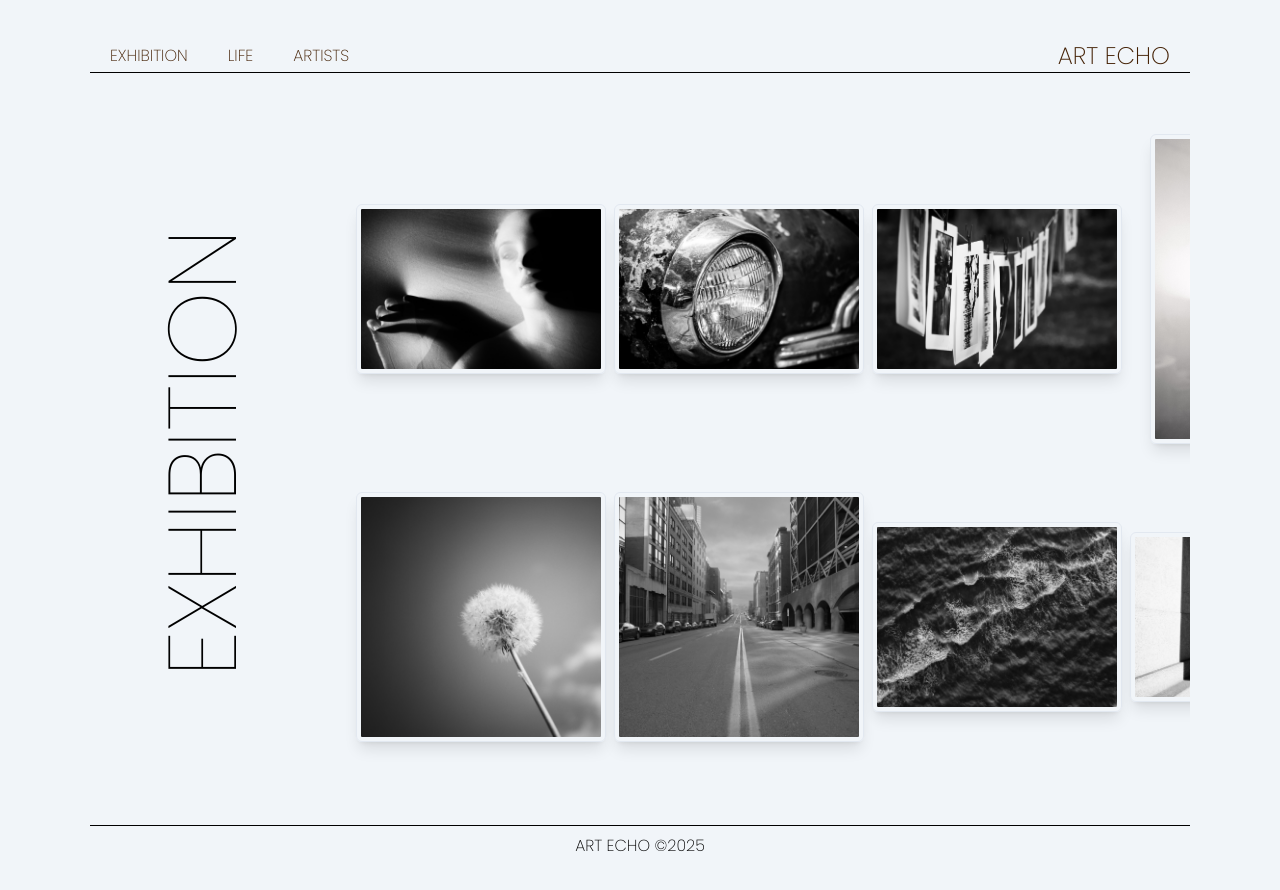
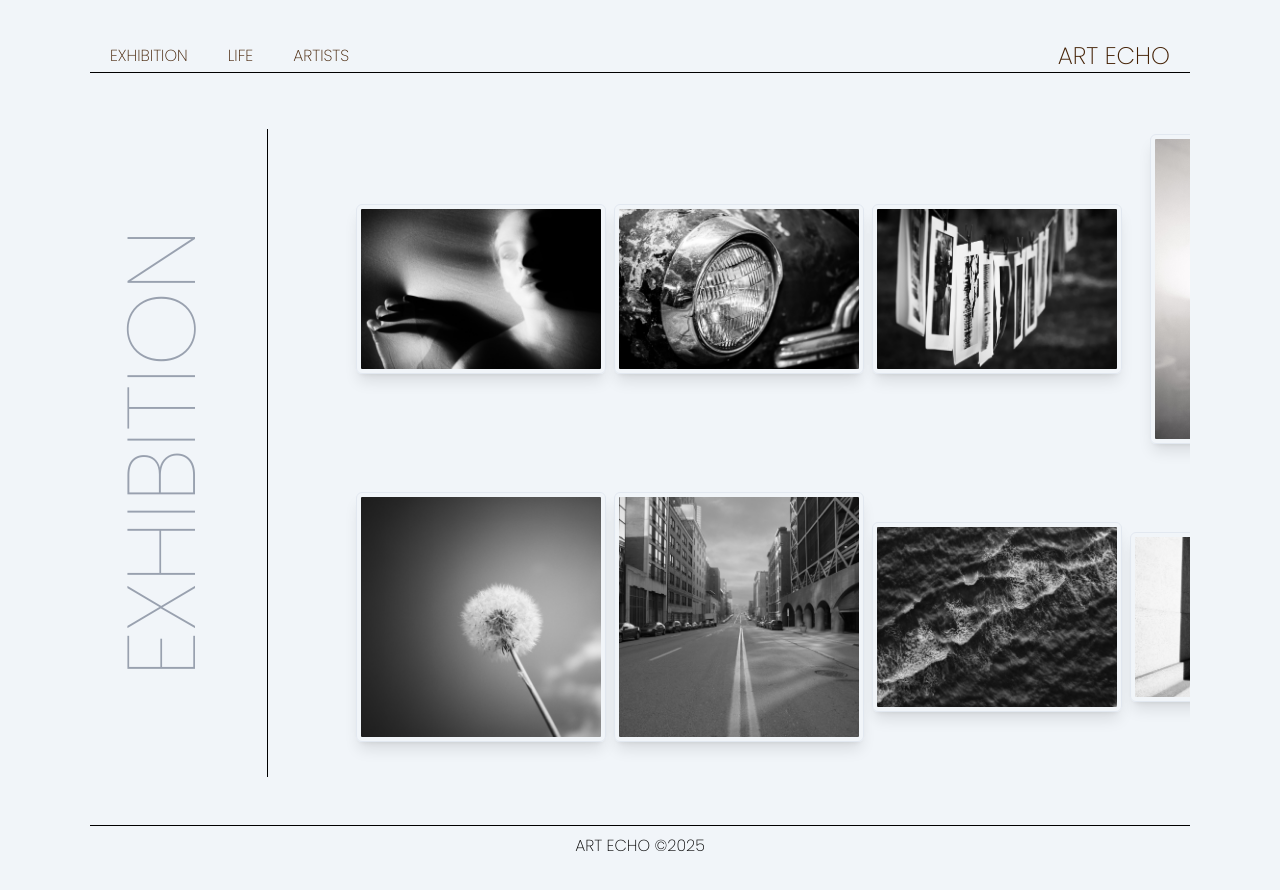
Before and after one commit to c-tregunna/photo-gallery, a website: page index.html in a window 1280 px wide. Drawn offline with Linux system fonts and the light colour scheme.

Commit message:
page titles

```diff
--- a/index.html
+++ b/index.html
@@ -23,8 +23,8 @@
 
     <section class="overflow-x-auto md:overflow-x-scroll md:overflow-y-hidden py-4 px-2 no-scrollbar" id="exhibition-gallery">
       <div class="grid gap-2 md:grid-cols-[repeat(11,minmax(250px,1fr))] md:grid-rows-[320px_320px] md:w-[200%] items-start">
-        <div class="row-span-2 h-full flex items-center justify-center">
-          <h2 class="md:rotate-270 uppercase text-3xl md:text-8xl md:pb-10 font-thin ">exhibition</h2>
+        <div class="row-span-2 h-full flex items-center justify-center border-r mr-20">
+          <h2 class="md:rotate-270 uppercase text-3xl md:text-8xl md:pb-10 font-thin text-gray-400">exhibition</h2>
         </div>
         <div class="self-center flex flex-col">
           <img src="assets/blur_person.png" alt="" class="rounded-md border border-slate-200 p-1 shadow-lg ">
```
Also changed, not shown: artists.html (+4 -1 lines), output.css.
